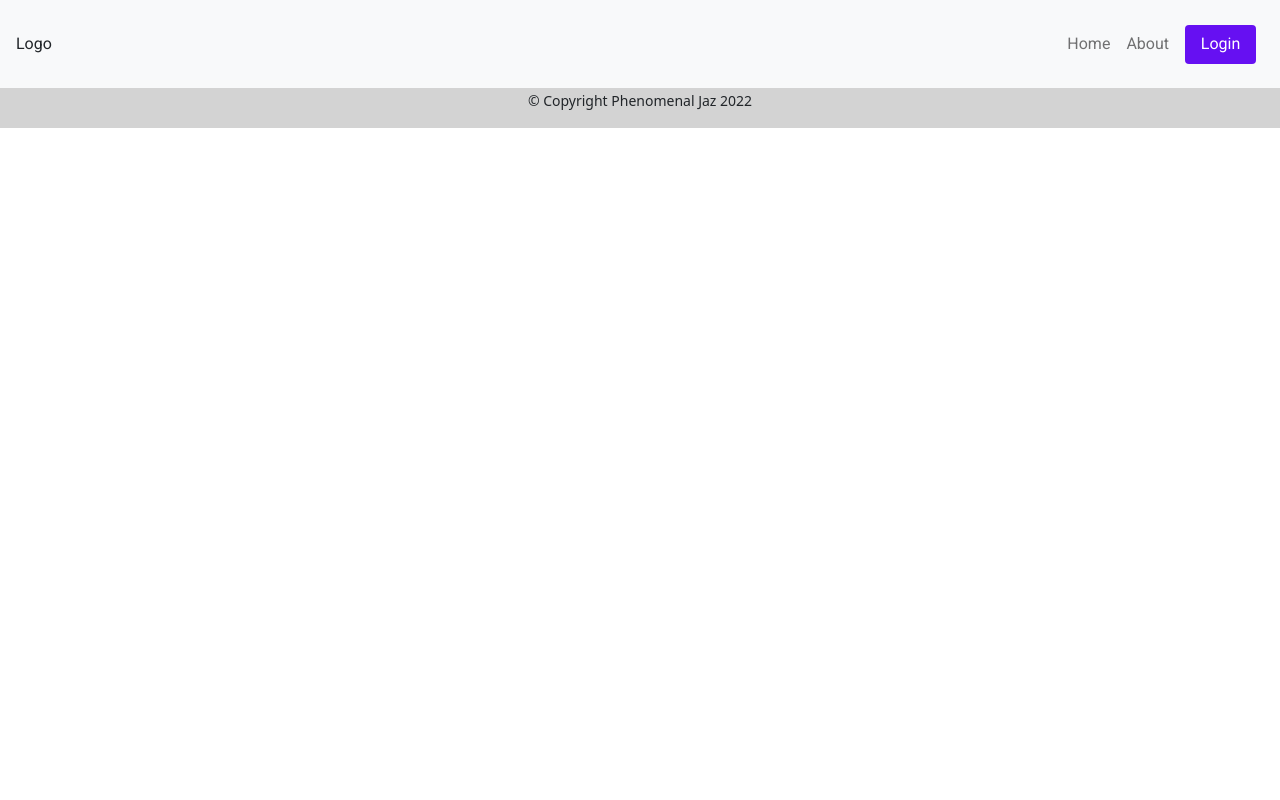
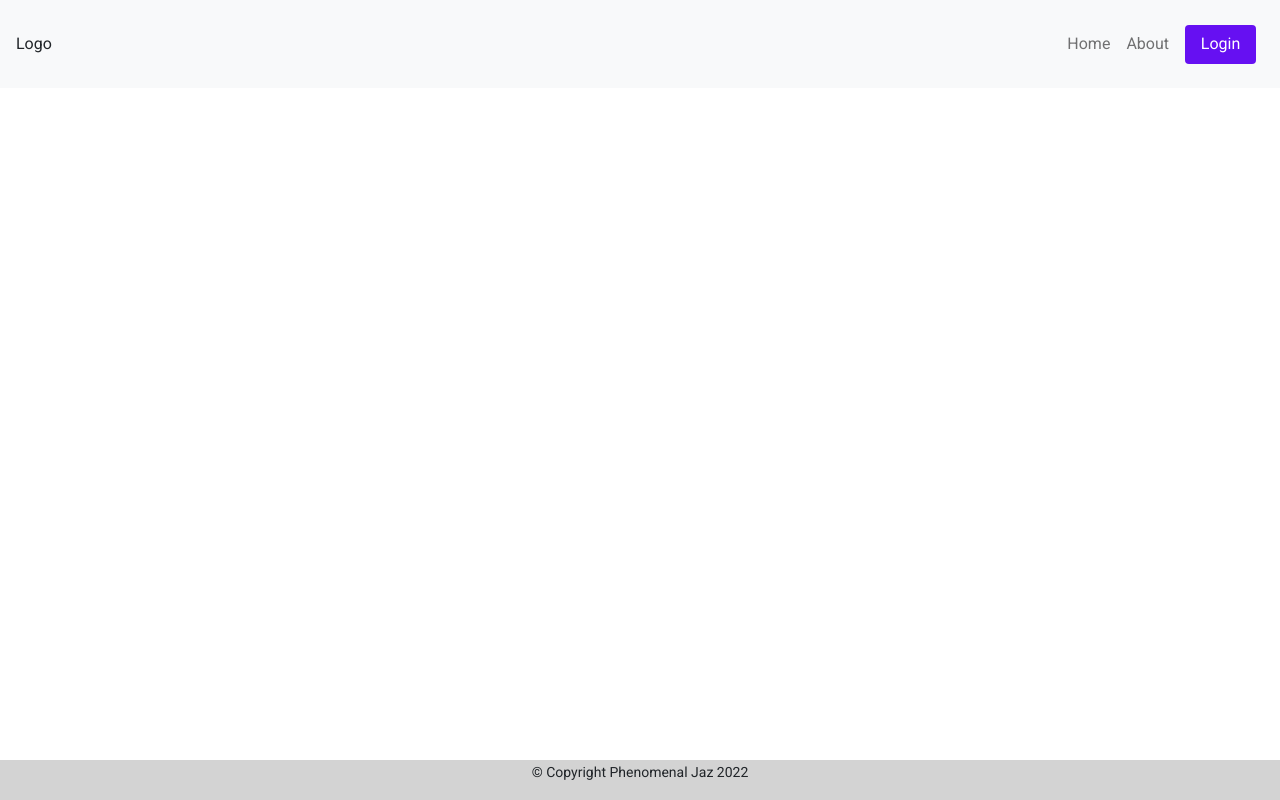
Before and after one commit to aftab87/oompa, a React (Create React App) app: page / in a window 1280 px wide. Built offline with nearby package versions, Linux system fonts and the light colour scheme.

Commit message:
final changes for merge conflict

```diff
--- a/src/Components/Main.jsx
+++ b/src/Components/Main.jsx
@@ -4,7 +4,7 @@ import "./Stylesheets/Main.css"
 
 function Main () {
     return (
-    <div>
+    <div className="mainContainer">
         <Header />
         <Footer />
     </div>
```
